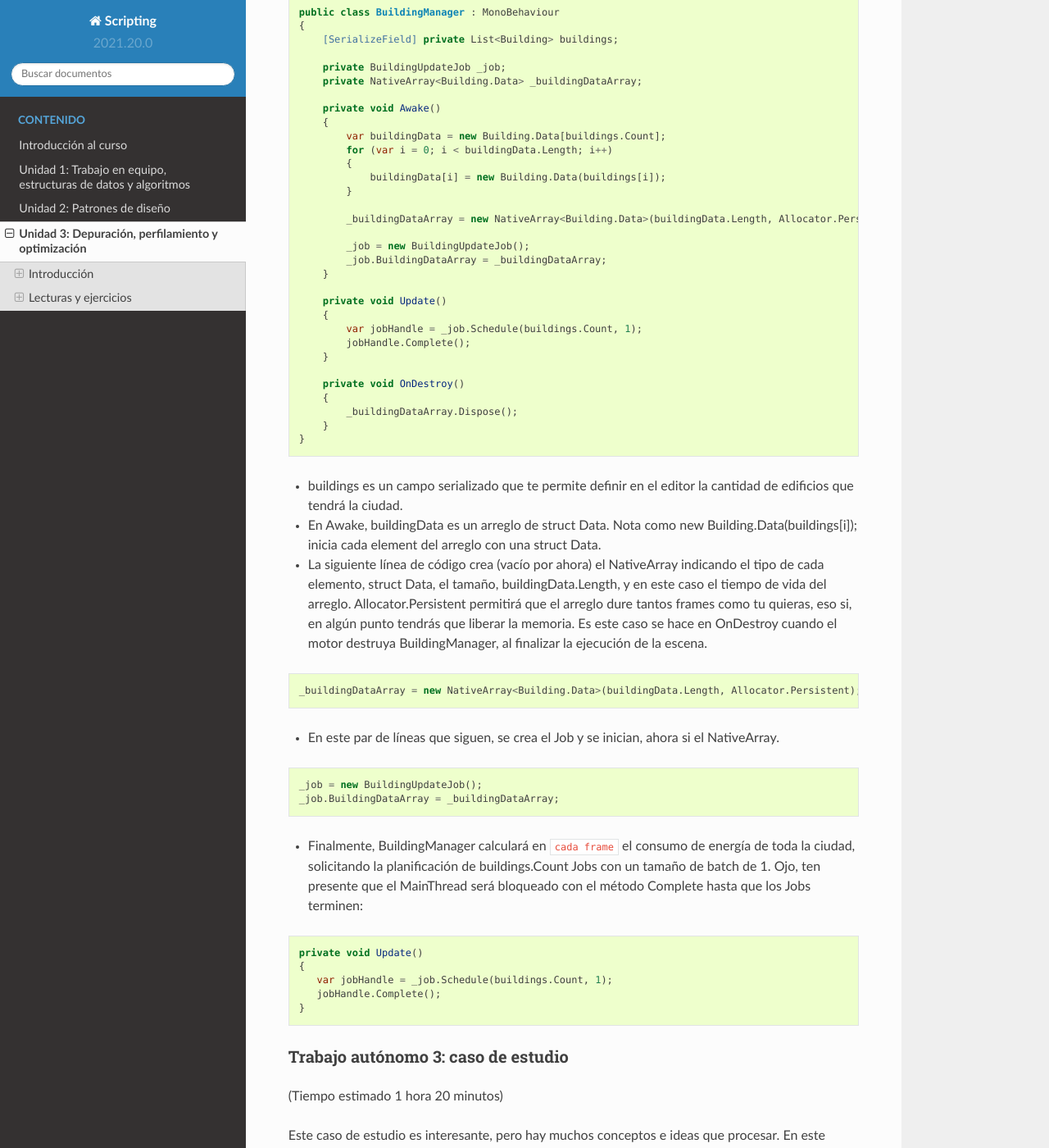
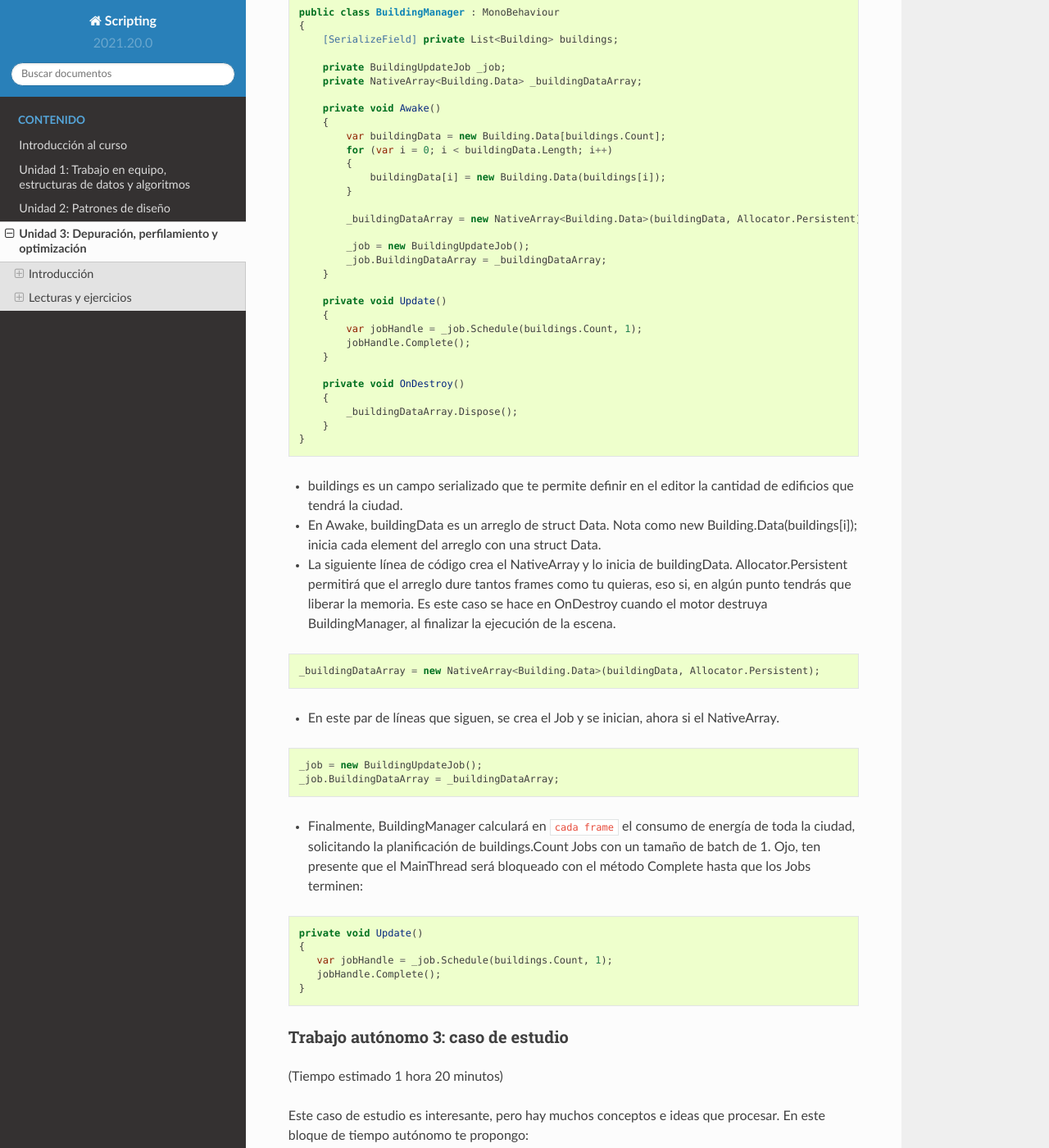
Before and after one commit to juanferfranco/scripting, a Sphinx documentation site: the page built from docs/_unidad3/unidad3.rst, in a window 1280 px wide and 1400 px high, scrolled down 8417 px. Shown: the whole window at 82% size. Built offline with Sphinx 7.4.7 and the Read the Docs theme 2.0.0, drawn with Linux system fonts in a browser that asks for light colours.

Commit message:
Fix NativeArray Init

```diff
--- a/docs/_unidad3/unidad3.rst
+++ b/docs/_unidad3/unidad3.rst
@@ -408,7 +408,7 @@ finalmente espera a que todos los Jobs terminen:
                 buildingData[i] = new Building.Data(buildings[i]);
             }
 
-            _buildingDataArray = new NativeArray<Building.Data>(buildingData.Length, Allocator.Persistent);
+            _buildingDataArray = new NativeArray<Building.Data>(buildingData, Allocator.Persistent);
 
             _job = new BuildingUpdateJob();
             _job.BuildingDataArray = _buildingDataArray;
@@ -430,15 +430,14 @@ finalmente espera a que todos los Jobs terminen:
   que tendrá la ciudad.
 * En Awake, buildingData es un arreglo de struct Data. Nota como new Building.Data(buildings[i]);
   inicia cada element del arreglo con una struct Data.
-* La siguiente línea de código crea (vacío por ahora) el NativeArray indicando el tipo de cada
-  elemento, struct Data, el tamaño, buildingData.Length, y en este caso el tiempo de vida del arreglo.
+* La siguiente línea de código crea el NativeArray y lo inicia de buildingData.
   Allocator.Persistent permitirá que el arreglo dure tantos frames como tu quieras, eso si, en algún
   punto tendrás que liberar la memoria. Es este caso se hace en OnDestroy cuando el motor destruya
   BuildingManager, al finalizar la ejecución de la escena.
 
 .. code-block:: csharp
 
-  _buildingDataArray = new NativeArray<Building.Data>(buildingData.Length, Allocator.Persistent);
+  _buildingDataArray = new NativeArray<Building.Data>(buildingData, Allocator.Persistent);
 
 * En este par de líneas que siguen, se crea el Job y se inician, ahora si el NativeArray.
 
```
